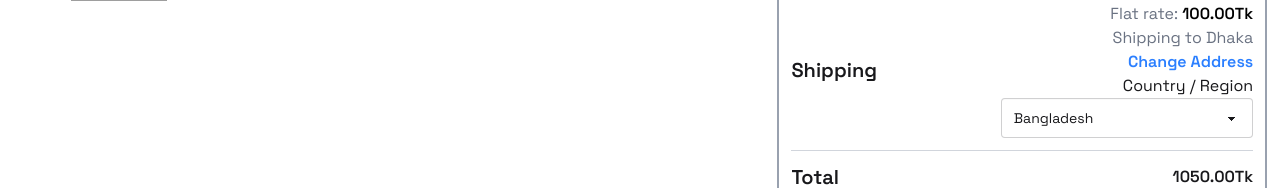
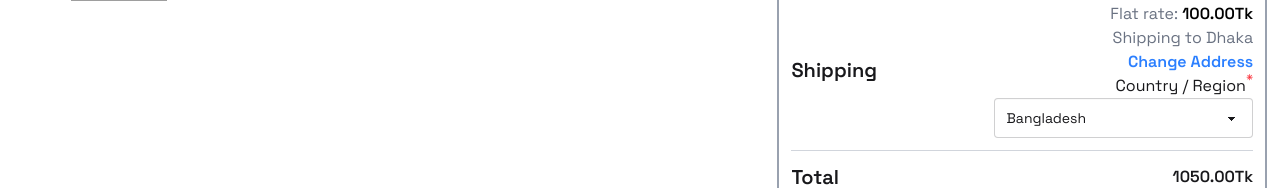
Before and after one commit to Suprio-Das/Fragrance-Fusion, a React (Vite) app: page /mycart in a window 1280 px wide. Shown: the part 274-462 px from the top of the page. Built offline with nearby package versions, Linux system fonts and the light colour scheme; grey boxes are pictures that could not be loaded.

Commit message:
* set as superscript

```diff
--- a/src/Components/MyCart/MyCart.jsx
+++ b/src/Components/MyCart/MyCart.jsx
@@ -28,10 +28,12 @@ const MyCart = () => {
                                 {/* Change Address */}
                                 <div className="text-right">
                                     <form action="">
-                                        <label>Country / Region</label>
-                                        <select defaultValue="Select Country" className="select">
-                                            <option>Bangladesh</option>
-                                        </select>
+                                        <div>
+                                            <label>Country / Region<sup className="text-red-500 text-sm">*</sup></label>
+                                            <select defaultValue="Select Country" className="select">
+                                                <option>Bangladesh</option>
+                                            </select>
+                                        </div>
                                     </form>
                                 </div>
                             </div>
```
